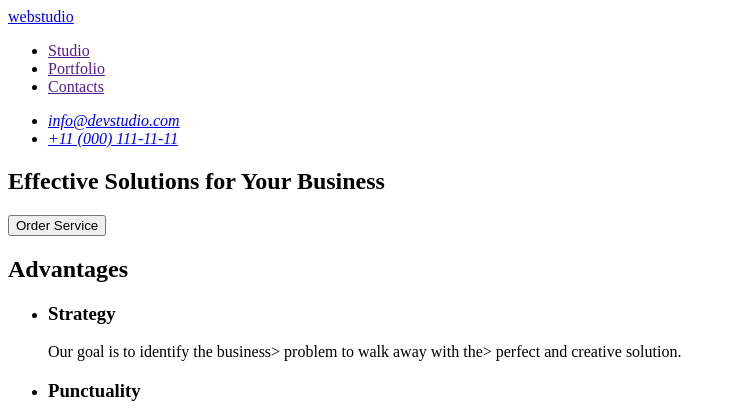
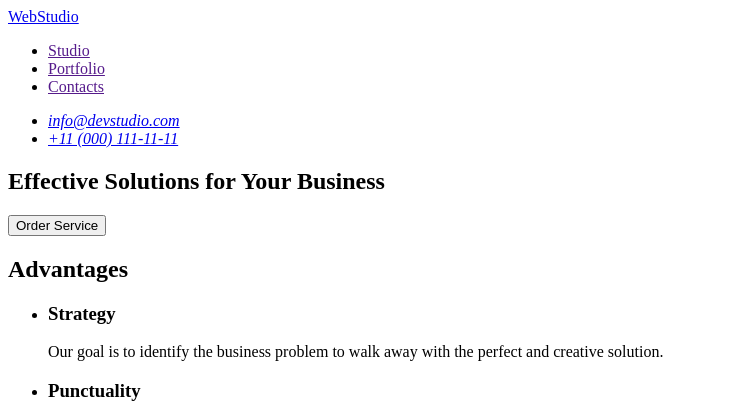
Before and after one commit to YuliaChulkova/goit-markup-hw-01, a plain HTML site: page index.html in a window 1280 px wide. Shown: the top 411 px of the page, 0-752 px from the left. Drawn offline with Linux system fonts and the light colour scheme.

Commit message:
Update index.html

```diff
--- a/index.html
+++ b/index.html
@@ -8,7 +8,7 @@
   <body>
     <header>
       <nav>
-        <a href="./index.html">webstudio</a>
+        <a href="./index.html">WebStudio</a>
         <ul>
           <li><a href="">Studio</a></li>
           <li><a href="">Portfolio</a></li>
@@ -35,8 +35,8 @@
           <li>
             <h3>Strategy</h3>
             <p>
-              Our goal is to identify the business> problem to walk away with
-              the> perfect and creative solution.
+              Our goal is to identify the business problem to walk away with the
+              perfect and creative solution.
             </p>
           </li>
           <li>
@@ -84,7 +84,7 @@
               height="260"
             />
             <h3>Tom Ford</h3>
-            <p>Frontend Developerr</p>
+            <p>Frontend Developer</p>
           </li>
           <li>
             <img
@@ -110,7 +110,7 @@
       </section>
     </main>
     <footer>
-      <a href="./index.html">webstudio</a>
+      <a href="./index.html">WebStudio</a>
       <p>
         Increase the flow of customers and sales for your business with digital
         marketing & growth solutions.
```
